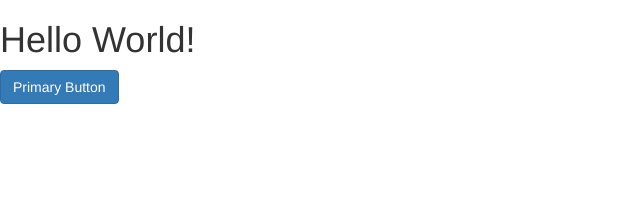
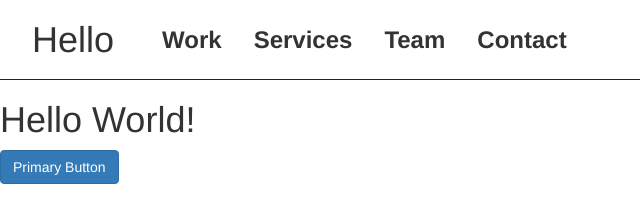
Before and after one commit to xeeeleee/crafting-interactions-project-template, a website: page public/index.html in a window 1280 px wide. Shown: the whole page, without its empty margins (0-640 px from the left). Drawn offline with nearby package versions, Linux system fonts and the light colour scheme.

Commit message:
putting the nav in as a placeholder

```diff
--- /dev/null
+++ b/public/css/style.css
@@ -0,0 +1,106 @@
+/*
+* main nav bar
+*/
+nav {
+  height: 80px;
+  border-bottom: 1px solid #222;
+  transition: transform 1s;
+}
+
+nav > * {
+  float: left;
+}
+
+nav h1 {
+  margin: 0;
+  line-height: 80px;
+  margin-left: 10px;
+}
+
+nav .hamburger {
+  font-size: 24px;
+  color: #666;
+  cursor: pointer;
+}
+
+nav ul {
+  transform: translateX(-100%);
+  font-weight: bold;
+  font-size: 24px;
+  line-height: 48px;
+  list-style-type: none;
+  color: white;
+  background-color: #4a90e2;
+  padding: 0;
+  margin: 0;
+  position: fixed;
+  top: 0;
+  left: 0;
+  padding: 30px 40px;
+  min-height: 100vh;
+  width: 300px;
+}
+
+/*
+* main nav bar : expanded state
+*/
+nav.expanded {
+  transform: translateX(300px);
+}
+
+nav.expanded .hamburger{
+  margin-left: -32px;
+  z-index: 2;
+}
+
+nav.expanded .hamburger:before{
+  content: "\e014";
+  color: white;
+}
+
+nav.expanded h1 {
+  display: none;
+}
+
+/*
+* main nav bar : media query rules
+*/
+@media (min-width: 768px) {
+  nav .hamburger {
+    display: none;
+  }
+
+  nav {
+    transition: none;
+  }
+
+  nav h1 {
+    margin-left: 32px;
+  }
+
+  nav.expanded {
+    transform: none;
+  }
+
+  nav.expanded h1 {
+    display: block;
+  }
+
+  nav ul {
+    background-color: transparent;
+    color: inherit;
+    min-height: auto;
+    width: auto;
+    padding: 0;
+    line-height: auto;
+    transform: none;
+    position: static;
+    margin-left: 32px;
+  }
+
+  ul li {
+    float: left;
+    line-height: 80px;
+    margin: 0 16px;
+  }
+}
--- a/public/index.html
+++ b/public/index.html
@@ -7,13 +7,28 @@
     <meta name="description" content="">
     <meta name="viewport" content="width=device-width">
     <link rel="stylesheet" href="bower_components/bootstrap/dist/css/bootstrap.css">
+    <link rel="stylesheet" href="css/style.css">
   </head>
   <body>
+
+    <!-- the nav -->
+    <nav>
+      <span class="glyphicon glyphicon-menu-hamburger hamburger" aria-hidden="true"></span>
+      <h1>Hello</h1>
+      <ul>
+        <li>Work</li>
+        <li>Services</li>
+        <li>Team</li>
+        <li>Contact</li>
+      </ul>
+    </nav>
+
     <main>
       <h1>Hello World!</h1>
       <a class='btn btn-primary'>Primary Button</a>
     </main>
     <script type="text/javascript" src="bower_components/jquery/dist/jquery.min.js"></script>
     <script type="text/javascript" src="bower_components/bootstrap/dist/js/bootstrap.js"></script>
+    <script type="text/javascript" src="js/script.js"></script>
   </body>
 </html>
--- /dev/null
+++ b/public/js/script.js
@@ -0,0 +1,5 @@
+$(document).ready(function(e){
+  $('.hamburger').on('click',function(){
+    $('nav').toggleClass('expanded');
+  });
+});
```
